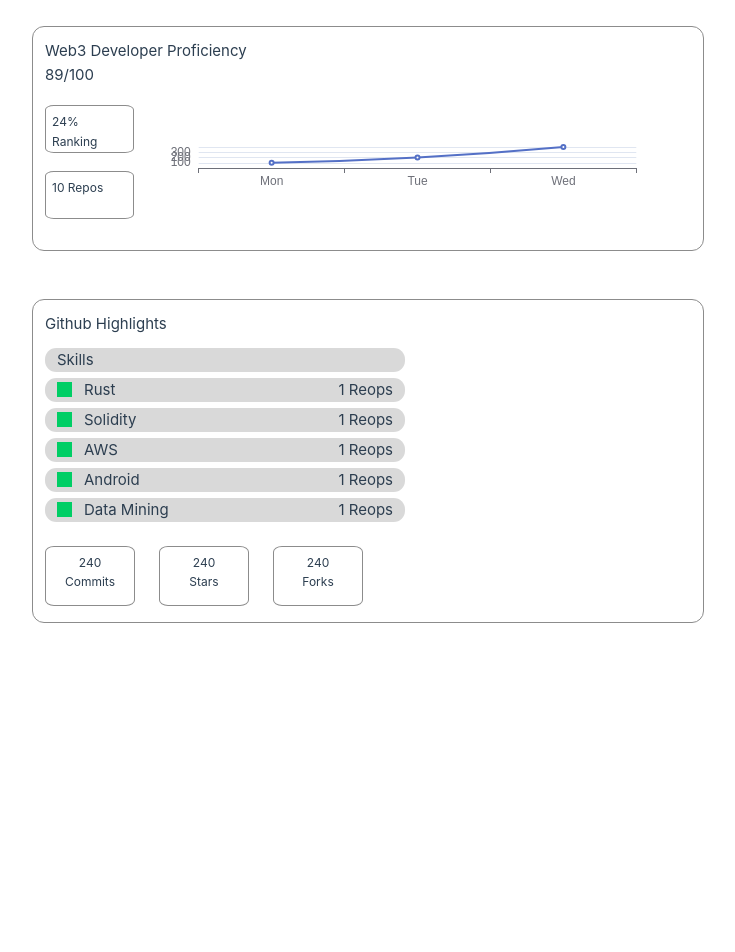
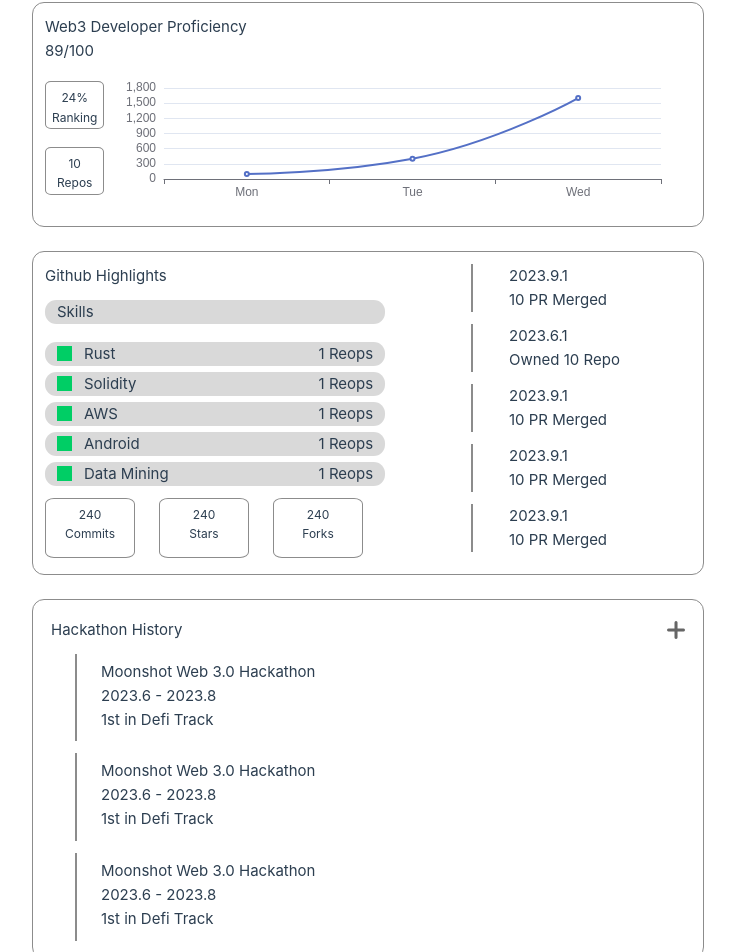
Before and after one commit to huanghaox/SolHackID, a Vue app: page /HackerProfile in a window 1280 px wide. Shown: the part 523-1475 px from the top of the page, without its empty margins (272-1007 px from the left). Before the commit the page ends 1194 px from the top, so only its background shows below. Built offline with nearby package versions, Linux system fonts and the light colour scheme.

Commit message:
Finish history

```diff
--- /dev/null
+++ b/src/components/HackerStateForm.vue
@@ -0,0 +1,138 @@
+<template>
+  <el-button round @click="dialogFormVisible = true" color="#FFD850"   size="large">
+    Enter Hacker State
+  </el-button>
+
+  <el-dialog v-model="dialogFormVisible" title="Hacker House Information" class="dialog" width="35%">
+    <el-form :model="form" label-position="left">
+      <el-form-item label="Hacker House Name" :label-width="formLabelWidth">
+        <el-input v-model="form.name" autocomplete="off" />
+      </el-form-item>
+      <el-form-item label="Activity time" :label-width="formLabelWidth">
+        <el-date-picker
+          v-model="form.date"
+          type="date"
+          placeholder="Pick a date"
+
+        />
+      </el-form-item>
+      <el-form-item label="city" :label-width="formLabelWidth">
+        <el-input v-model="form.city" autocomplete="off" />
+      </el-form-item>
+      <el-form-item label="country" :label-width="formLabelWidth">
+        <el-input v-model="form.country" autocomplete="off" />
+      </el-form-item>
+      <el-form-item label="Hacker House Info" prop="desc">
+      <el-input v-model="form.info" type="textarea" />
+    </el-form-item>
+    <el-form-item label="Requirement" prop="desc">
+      <el-input v-model="form.requirement" type="textarea" />
+    </el-form-item>
+    <el-upload
+    v-model:file-list="form.fileList"
+    class="upload-demo"
+    action="https://run.mocky.io/v3/9d059bf9-4660-45f2-925d-ce80ad6c4d15"
+    multiple
+    :on-preview="handlePreview"
+    :on-remove="handleRemove"
+    :before-remove="beforeRemove"
+    :limit="3"
+    :on-exceed="handleExceed"
+  >
+    <el-text tag="ins" size="large">Upload 3 Image of the Environment</el-text>
+    <template #tip>
+      <div class="el-upload__tip">
+        jpg/png files with a size less than 500KB.
+      </div>
+    </template>
+  </el-upload>
+    </el-form>
+    <el-text tag="ins" size="large" @click="submit">submit</el-text>
+    <!-- <template #footer>
+      <span class="dialog-footer">
+        <el-button @click="dialogFormVisible = false">Cancel</el-button>
+        <el-button type="primary" @click="submit"> Confirm </el-button>
+      </span>
+    </template>-->
+  </el-dialog>
+
+</template>
+
+<script setup>
+import { reactive, ref } from 'vue'
+import { getAllAndroidPlugins } from '../utils/request'
+import { ElMessage, ElMessageBox } from 'element-plus'
+const dialogFormVisible = ref(false)
+const formLabelWidth = '140px'
+
+const form = reactive({
+  name: '',
+  city: '',
+  country: '',
+  date: '',
+  info: '',
+  requirement: '',
+  fileList:[]
+})
+function submit() {
+  console.log(form)
+  getAllAndroidPlugins()
+  dialogFormVisible.value = false
+}
+
+const handleRemove = (file, uploadFiles) => {
+  console.log(file, uploadFiles)
+}
+
+const handlePreview = (uploadFile) => {
+  console.log(uploadFile)
+}
+
+const handleExceed= (files, uploadFiles) => {
+  ElMessage.warning(
+    `The limit is 3, you selected ${files.length} files this time, add up to ${
+      files.length + uploadFiles.length
+    } totally`
+  )
+}
+
+const beforeRemove = (uploadFile) => {
+  return ElMessageBox.confirm(
+    `Cancel the transfer of ${uploadFile.name} ?`
+  ).then(
+    () => true,
+    () => false
+  )
+}
+</script>
+
+<style scoped>
+:deep(.el-dialog){
+  width: 35%;
+}
+.dialog{
+  width: 35% !important;
+}
+.el-form-item {
+  flex-direction: column;
+}
+.el-form-item__label{
+  justify-content: start ;
+  margin-bottom: 1rem;
+}
+.el-button {
+  color: #000;
+}
+.el-button--text {
+  margin-right: 15px;
+}
+.el-select {
+  width: 300px;
+}
+.el-input {
+  width: 300px;
+}
+.dialog-footer button:first-child {
+  margin-right: 10px;
+}
+</style>
--- a/src/components/PopupForm.vue
+++ /dev/null
@@ -1,64 +0,0 @@
-<template>
-    <el-button round @click="dialogFormVisible = true" type="warning"  size="large">
-        Enter Hacker State
-  </el-button>
-
-  <el-dialog v-model="dialogFormVisible" title="Shipping address">
-    <el-form :model="form">
-      <el-form-item label="Promotion name" :label-width="formLabelWidth">
-        <el-input v-model="form.name" autocomplete="off" />
-      </el-form-item>
-      <el-form-item label="Zones" :label-width="formLabelWidth">
-        <el-select v-model="form.region" placeholder="Please select a zone">
-          <el-option label="Zone No.1" value="shanghai" />
-          <el-option label="Zone No.2" value="beijing" />
-        </el-select>
-      </el-form-item>
-    </el-form>
-    <template #footer>
-      <span class="dialog-footer">
-        <el-button @click="dialogFormVisible = false">Cancel</el-button>
-        <el-button type="primary" @click="dialogFormVisible = false">
-          Confirm
-        </el-button>
-      </span>
-    </template>
-  </el-dialog>
-  </template>
-
-  <script setup>
-  import { reactive, ref } from 'vue'
-
-const dialogFormVisible = ref(false)
-const formLabelWidth = '140px'
-
-const form = reactive({
-  name: '',
-  region: '',
-  date1: '',
-  date2: '',
-  delivery: false,
-  type: [],
-  resource: '',
-  desc: '',
-})
-  </script>
-
-  <style scoped>
-  .el-button{
-    color: #000;
-  }
-.el-button--text {
-  margin-right: 15px;
-
-}
-.el-select {
-  width: 300px;
-}
-.el-input {
-  width: 300px;
-}
-.dialog-footer button:first-child {
-  margin-right: 10px;
-}
-  </style>
--- a/src/stores/counter.js
+++ b/src/stores/counter.js
@@ -1,12 +1,15 @@
-import { ref, computed } from 'vue'
+import { ref } from 'vue'
 import { defineStore } from 'pinia'
 
-export const useCounterStore = defineStore('counter', () => {
+export const useStore = defineStore('counter', () => {
+  const userInfo = ref(null)
   const count = ref(0)
-  const doubleCount = computed(() => count.value * 2)
+  function setUserInfo(newInfo) {
+    userInfo.value = newInfo
+  }
+  // const doubleCount = computed(() => count.value * 2)
   function increment() {
     count.value++
   }
-
-  return { count, doubleCount, increment }
+  return { count, increment,userInfo,setUserInfo }
 })
--- a/src/views/HackerProfile.vue
+++ b/src/views/HackerProfile.vue
@@ -1,19 +1,50 @@
 <script setup>
 import * as echarts from 'echarts'
 import { ref, onMounted, onBeforeUnmount } from 'vue'
-import PopupForm from '../components/PopupForm.vue'
+import HackerStateForm from '../components/HackerStateForm.vue'
+import { useStore } from '@/stores/counter'
+import { storeToRefs } from 'pinia'
+// 可以在组件中的任意位置访问 `store` 变量 ✨
+const store = useStore()
+const { count, userInfo } = storeToRefs(store)
+const { increment } = store
 let options = null
 const chart = ref(null)
 let myChart = null
 const dialogVisible = ref(false)
-const skills = [
-  { language: 'Rust', nums: 1 },
-  { language: 'Solidity', nums: 1 },
-  { language: 'AWS', nums: 1 },
-  { language: 'Android', nums: 1 },
-  { language: 'Data Mining', nums: 1 }
-]
-
+const skills = ref([
+  { language: 'Rust', number: 1 },
+  { language: 'Solidity', number: 1 },
+  { language: 'AWS', number: 1 },
+  { language: 'Android', number: 1 },
+  { language: 'Data Mining', number: 1 }
+])
+const repos = ref([
+  {
+    date: '2023.9.1',
+    options: '10 PR Merged'
+  },
+  {
+    date: '2023.6.1',
+    options: 'Owned 10 Repo'
+  },
+  {
+    date: '2023.9.1',
+    options: '10 PR Merged'
+  },
+  {
+    date: '2023.9.1',
+    options: '10 PR Merged'
+  },
+  {
+    date: '2023.9.1',
+    options: '10 PR Merged'
+  }
+])
+function setInfo() {
+  let newInfo = { count: '123' }
+  store.setUserInfo(newInfo)
+}
 function initChart() {
   // 使用ECharts初始化图表
   const myChart = echarts.init(chart.value)
@@ -26,9 +57,15 @@ function initChart() {
     yAxis: {
       type: 'value'
     },
+    grid: {
+                x: 50,
+                y: 25,
+                x2: 30,
+                y2: 35
+              },
     series: [
       {
-        data: [100, 200, 400],
+        data: [100, 400, 1600],
         type: 'line',
         smooth: true
       }
@@ -82,18 +119,20 @@ onBeforeUnmount(() => {
               <el-progress :text-inside="true" :stroke-width="26" :percentage="70" />
             </div>
             <div class="profile_completion_right">
-              <el-button type="warning" class="warning_view" size="large" round>View SBT</el-button>
+              <el-button color="#FFD850" class="warning_view" size="large" round
+                >View SBT</el-button
+              >
             </div>
           </div>
           <div class="hackerManage">
-            <!-- <el-button type="warning" class="warning_Enter" size="large" round
+            <!-- <el-button color="#FFD850" class="warning_Enter" size="large" round
               >Enter Hacker State</el-button
             > -->
-            <PopupForm v-model="dialogVisible" />
-            <el-button type="warning" class="warning_Create" size="large" round
+            <HackerStateForm v-model="dialogVisible" />
+            <el-button color="#FFD850" class="warning_Create" size="large" round
               >Create Hacker House</el-button
             >
-            <el-button type="warning" class="warning_Manage" size="large" round
+            <el-button color="#FFD850" class="warning_Manage" size="large" round
               >Manage HH</el-button
             >
           </div>
@@ -102,8 +141,14 @@ onBeforeUnmount(() => {
             <p class="devPro_percent">89/100</p>
             <div class="devPro_footer">
               <div class="devPro_footer_left">
-                <div class="percent_info">24% Ranking</div>
-                <div class="percent_info">10 Repos</div>
+                <div class="percent_info">
+                  <p>24%</p>
+                  <p>Ranking</p>
+                </div>
+                <div class="percent_info">
+                  <p>10</p>
+                  <p>Repos</p>
+                </div>
               </div>
               <div class="devPro_footer_right" ref="chart"></div>
             </div>
@@ -115,11 +160,11 @@ onBeforeUnmount(() => {
                 <p class="skills_title">Skills</p>
               </div>
 
-              <div v-for="(item, index) in skills" :key="index" class="skills">
+              <div v-for="(item, index) in skills" :key="index" class="skills_item">
                 <div class="skills_bg"></div>
                 <div class="skills_info">
                   <p>{{ item.language }}</p>
-                  <p>{{ item.nums }} Reops</p>
+                  <p>{{ item.number }} Reops</p>
                 </div>
               </div>
               <div class="Highlights_module">
@@ -138,7 +183,37 @@ onBeforeUnmount(() => {
               </div>
             </div>
             <div class="Highlights_right">
-
+              <div>
+                <div v-for="(item, index) in repos" :key="index" class="Highlights_right_repos">
+                  <p>{{ item.date }}</p>
+                  <p>{{ item.options }}</p>
+                </div>
+              </div>
+            </div>
+          </div>
+          <div class="History">
+            <div class="History_header">
+              <p class="History_title">Hackathon History</p>
+              <div class="History_add">
+                <img src="../../public/add.png" class="icon-add" alt="" />
+              </div>
+            </div>
+            <div class="History_info">
+              <div class="History_item">
+                <p>Moonshot Web 3.0 Hackathon</p>
+                <p>2023.6 - 2023.8</p>
+                <p>1st in Defi Track</p>
+              </div>
+              <div class="History_item">
+                <p>Moonshot Web 3.0 Hackathon</p>
+                <p>2023.6 - 2023.8</p>
+                <p>1st in Defi Track</p>
+              </div>
+              <div class="History_item">
+                <p>Moonshot Web 3.0 Hackathon</p>
+                <p>2023.6 - 2023.8</p>
+                <p>1st in Defi Track</p>
+              </div>
             </div>
           </div>
         </el-main>
@@ -240,7 +315,7 @@ onBeforeUnmount(() => {
     height: 18.75rem;
     border: 0.15rem #8c8c8c solid;
     border-radius: 1rem;
-    margin: 4rem;
+    margin: 2rem 4rem;
     padding: 1rem;
 
     &_footer {
@@ -258,11 +333,13 @@ onBeforeUnmount(() => {
           height: 4rem;
           padding: 0.5rem;
           font-size: 1rem;
+          text-align: center;
         }
       }
       &_right {
         flex: 1;
         width: 100%;
+        height: 100%;
       }
     }
   }
@@ -271,15 +348,16 @@ onBeforeUnmount(() => {
     height: 27rem;
     border: 0.15rem #8c8c8c solid;
     border-radius: 1rem;
-    margin: 4rem;
+    margin: 2rem 4rem;
     padding: 1rem;
     &_title {
       margin-bottom: 1rem;
     }
     &_left {
       flex: 2;
-      .skills {
-        width: 30rem;
+      .skills,
+      .skills_item {
+        width: 90%;
         border-radius: 0.9375rem;
         background: #d9d9d9;
         margin-bottom: 0.5rem;
@@ -291,7 +369,7 @@ onBeforeUnmount(() => {
         &_bg {
           width: 1.25rem;
           height: 1.25rem;
-          margin:0 1rem;
+          margin: 0 1rem;
           // border-radius: 50%;
           background-color: #00ce65;
         }
@@ -300,15 +378,18 @@ onBeforeUnmount(() => {
           flex: 1;
           justify-content: space-between;
           padding-right: 1rem;
+
         }
       }
-
+      .skills {
+        margin-bottom: 1.5rem;
       }
-    &_module{
+    }
+    &_module {
       display: flex;
       padding-right: 3rem;
-        margin-top: 2rem;
-        &_info{
+      margin-top: 1rem;
+      &_info {
         flex: 1;
         width: 7.5rem;
         height: 5rem;
@@ -322,6 +403,60 @@ onBeforeUnmount(() => {
     }
     &_right {
       flex: 1.5;
+      padding-left: 4rem;
+      &_repos {
+        border-left: 0.2rem #8c8c8c solid;
+        margin-bottom: 1rem;
+        padding-left: 3rem;
+        &:hover{
+        cursor: pointer;
+        box-shadow: 0 0 5px #8c8c8c;
+      }
+      }
+    }
+  }
+  .History {
+    display: flex;
+    flex-direction: column;
+    height: 30rem;
+    border: 0.15rem #8c8c8c solid;
+    border-radius: 1rem;
+    margin: 2rem 4rem;
+    padding: 1.5rem;
+    &_header {
+      display: flex;
+      justify-content: space-between;
+      align-items: center;
+      margin-bottom: 1rem;
+      &_title {
+        font-size: 2rem;
+        font-weight: bolder;
+      }
+    }
+    &_add {
+      width: 1.5rem;
+      height: 1.5rem;
+      &:hover {
+        cursor: pointer;
+      }
+      .icon-add {
+        width: 1.5rem;
+        height: 1.5rem;
+      }
+    }
+    &_info{
+      margin-left: 2rem;
+
+    }
+    &_item{
+      height: 7.3125rem;
+      border-left: 0.2rem #8c8c8c solid;
+      padding:.5rem 2rem ;
+      margin-bottom: 1rem;
+      &:hover{
+        cursor: pointer;
+        box-shadow: 0 0 5px #8c8c8c;
+      }
     }
   }
 }
```
Also changed, not shown: public/add.png (added). Lines whose indentation alone changed are shown as unchanged.
